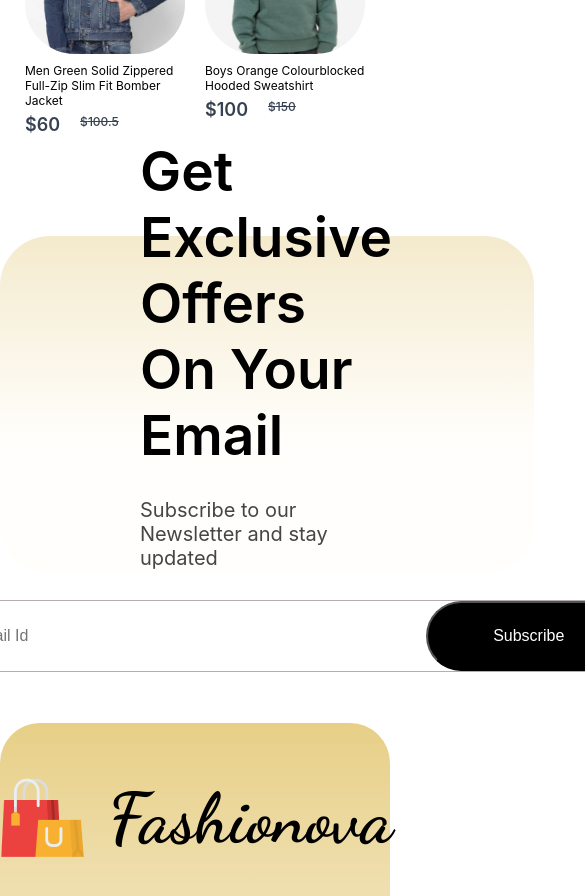
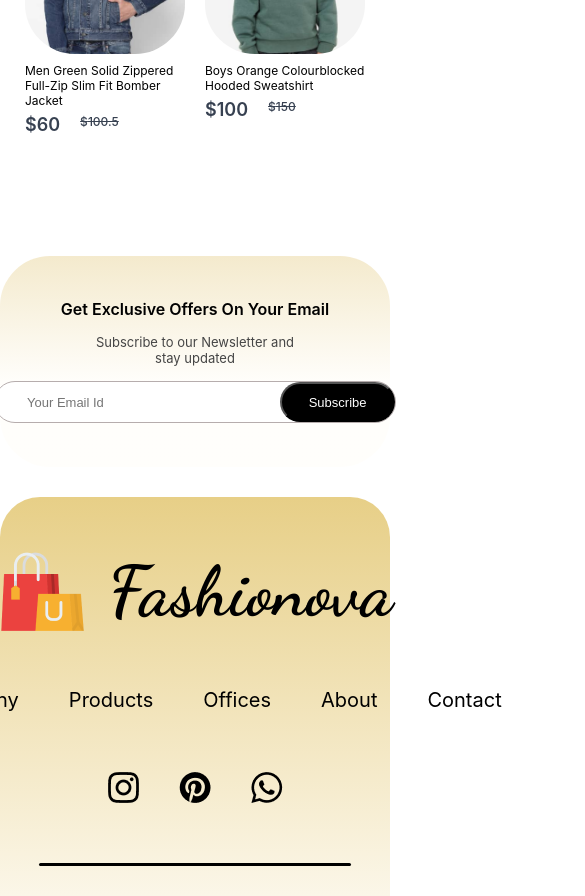
Before and after one commit to Shreeyog-Gaikwad/Fashionova, a React (Create React App) app in the folder frontend/: page / in a window 390 px wide. Shown: the part 3200-4096 px from the top of the page, 585 px wide, since content can reach past the window. Built offline with nearby package versions, Linux system fonts and the light colour scheme.

Commit message:
Newsletter Responsiveness Added

```diff
--- a/frontend/src/Components/Newsletter/Newsletter.css
+++ b/frontend/src/Components/Newsletter/Newsletter.css
@@ -15,7 +15,7 @@
 
 .newsletter h1{
     color: black;
-    font-size: 55px;
+    font-size: 50px;
     font-weight: 600;
 }
 
@@ -53,3 +53,110 @@
     font-size: 16px;
     cursor: pointer;
 }
+
+
+@media(max-width:1280px){
+    .newsletter{
+        padding:0px 80px;
+        margin-top: 120px;
+        gap: 20px;
+    }
+    .newsletter h1{
+        font-size: 36px;
+    }
+    .newsletter p{
+        font-size: 16px;
+    }
+    .newsletter div{
+        width: 600px;
+        height: 60px;
+    }
+    .newsletter div input{
+        width: 400px;
+    }
+    .newsletter div button{
+        width: 160px;
+        height: 60px;
+    }
+}
+
+@media(max-width:1024px){
+    .newsletter{
+        margin-bottom: 60px;
+    }
+    .newsletter h1{
+        font-size: 30px;
+    }
+    .newsletter p{
+        font-size: 14px;
+    }
+    .newsletter div{
+        width: 500px;
+        height: 50px;
+    }
+    .newsletter div input{
+        width: 300px;
+        font-size: 14px;
+    }
+    .newsletter div button{
+        width: 120px;
+        height: 50px;
+        font-size: 14px;
+    }
+}
+
+@media(max-width:800px){
+    .newsletter{
+        margin-bottom: 30px;
+        height: 35vh;
+    }
+    .newsletter h1{
+        font-size: 18px;
+    }
+    .newsletter p{
+        font-size: 12px;
+    }
+    .newsletter div{
+        width: 400px;
+        height: 40px;
+    }
+    .newsletter div input{
+        width: 200px;
+        font-size: 13px;
+        border-radius: 50px;
+    }
+    .newsletter div button{
+        width: 100px;
+        height: 40px;
+        font-size: 13px;
+    }
+}
+
+@media(max-width:500px){
+    .newsletter{
+        margin-bottom: 30px;
+        height: 25vh;
+        width: 100%;
+        padding: 0;
+        gap: 15px;
+    }
+    .newsletter h1{
+        font-size: 16px;
+    }
+    .newsletter p{
+        font-size: 13px;
+        max-width: 200px;
+        text-align: center;
+    }
+    .newsletter div{
+        width: 400px;
+        height: 40px;
+        border-radius: 30px;
+    }
+    .newsletter div input{
+        width: 290px;
+    }
+    .newsletter div button{
+        width: 130px;
+    }
+}
```
